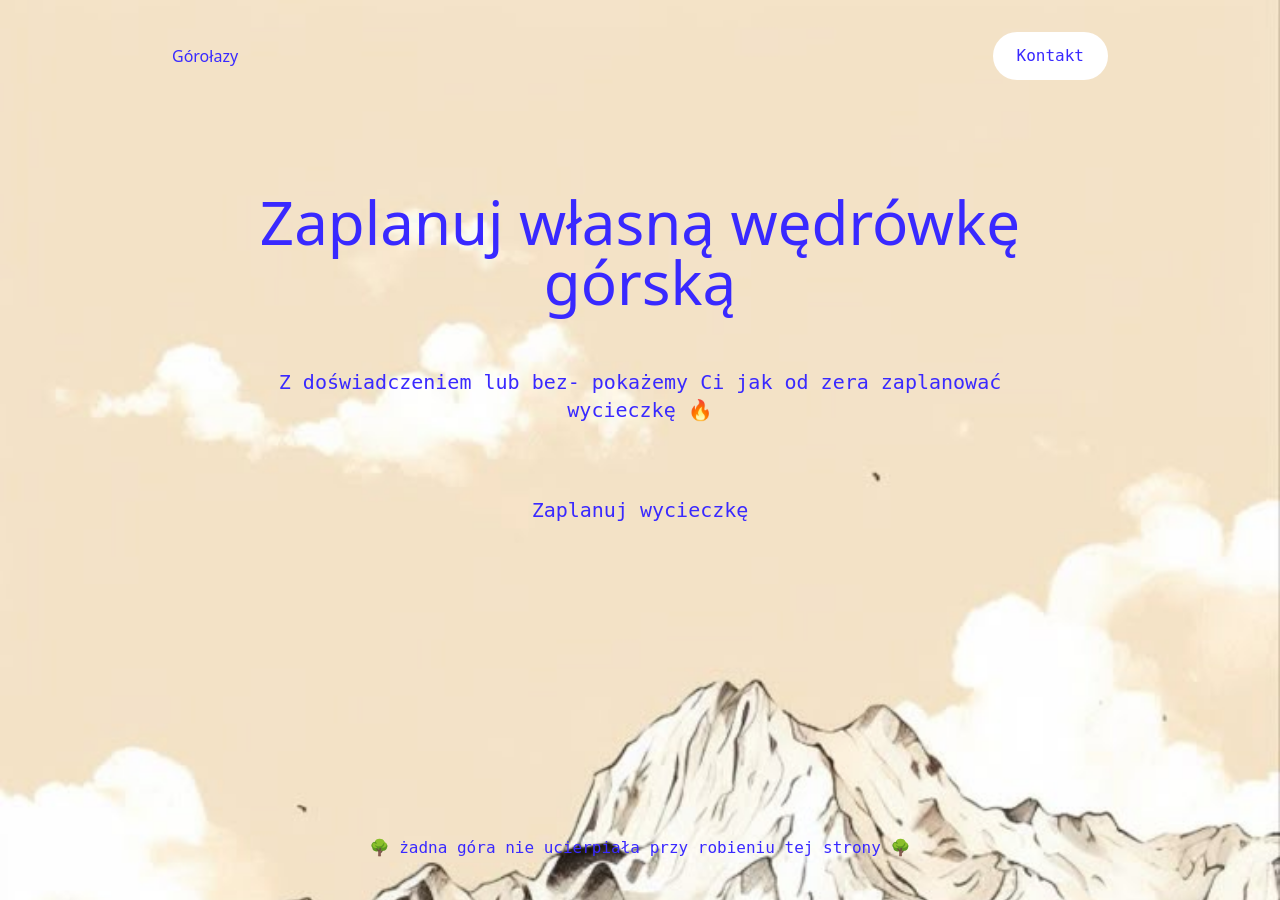
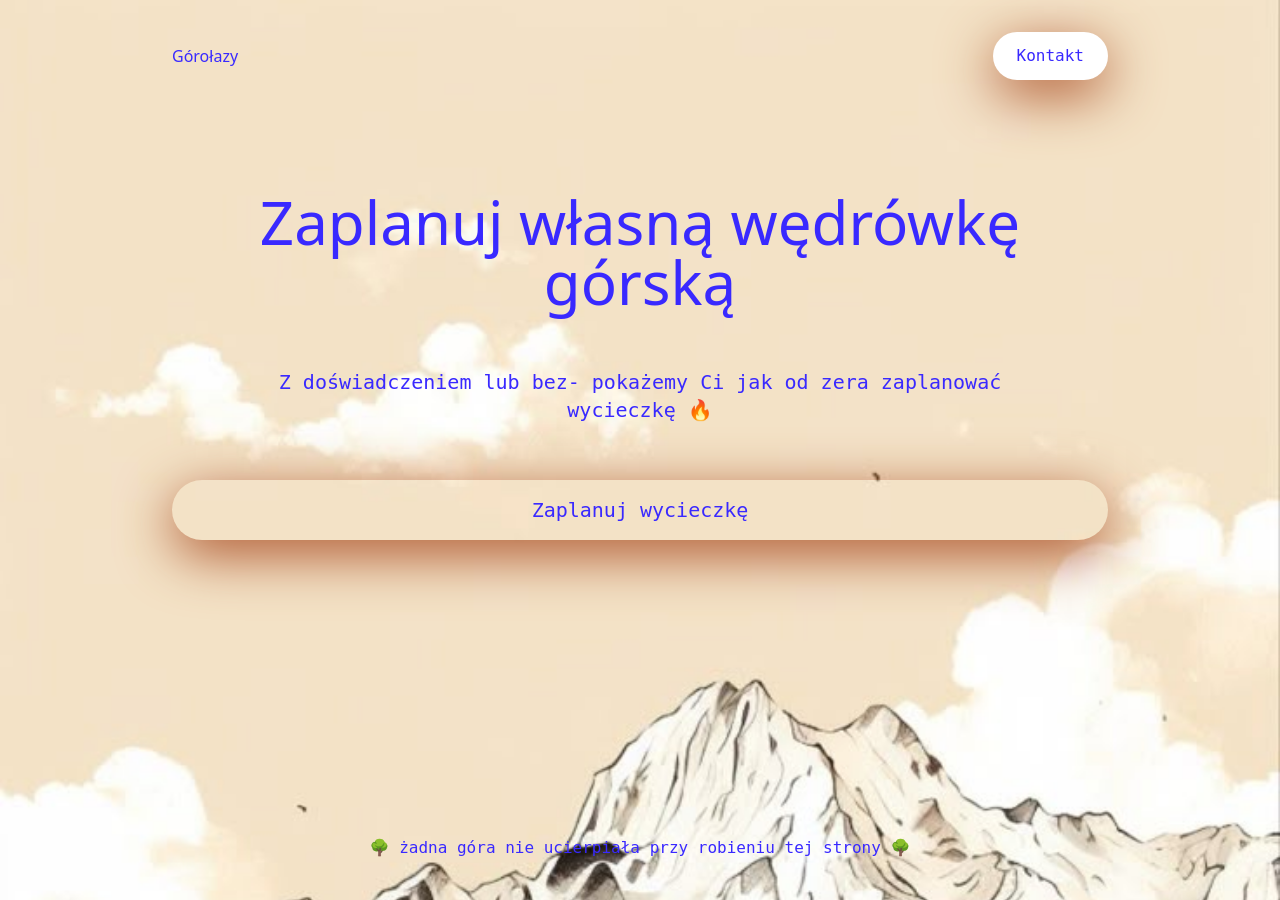
Before and after one commit to kama-pa-go/KGprojects, a Jekyll site: the page home.html, which Jekyll copies as it is, in a window 1280 px wide. Built offline with Jekyll 4.4.1, drawn with Linux system fonts in a browser that asks for light colours.

Commit message:
Update home.html

```diff
--- a/home.html
+++ b/home.html
@@ -21,7 +21,7 @@
     }
     .bgGrid {
       background-size: 40px 40px;
-      background-image: linear-gradient(to right, #eef2ff 1px, transparent 1px), linear-gradient(to bottom, #eef2ff 1px, transparent 1px);
+      background-image: linear-gradient(to right, #fff7f0 1px, transparent 1px), linear-gradient(to bottom, #b57741 1px, transparent 1px);
     }
 
   * {
@@ -36,7 +36,7 @@
     }
 
     .blueShadow {
-      box-shadow: 0px 14px 55px oklch(0.476, 0.114, 61.907);
+      box-shadow: 0px 14px 55px rgb(173, 83, 42);
     }
 
     .lightShadow {
@@ -52,7 +52,7 @@
     .lightShadow::after {
       position: absolute;
       content: '';
-      background: navy;
+      background: RGB(173, 83, 42);
       opacity: 0.04;
       width: 100%;
       height: 100%;
```
